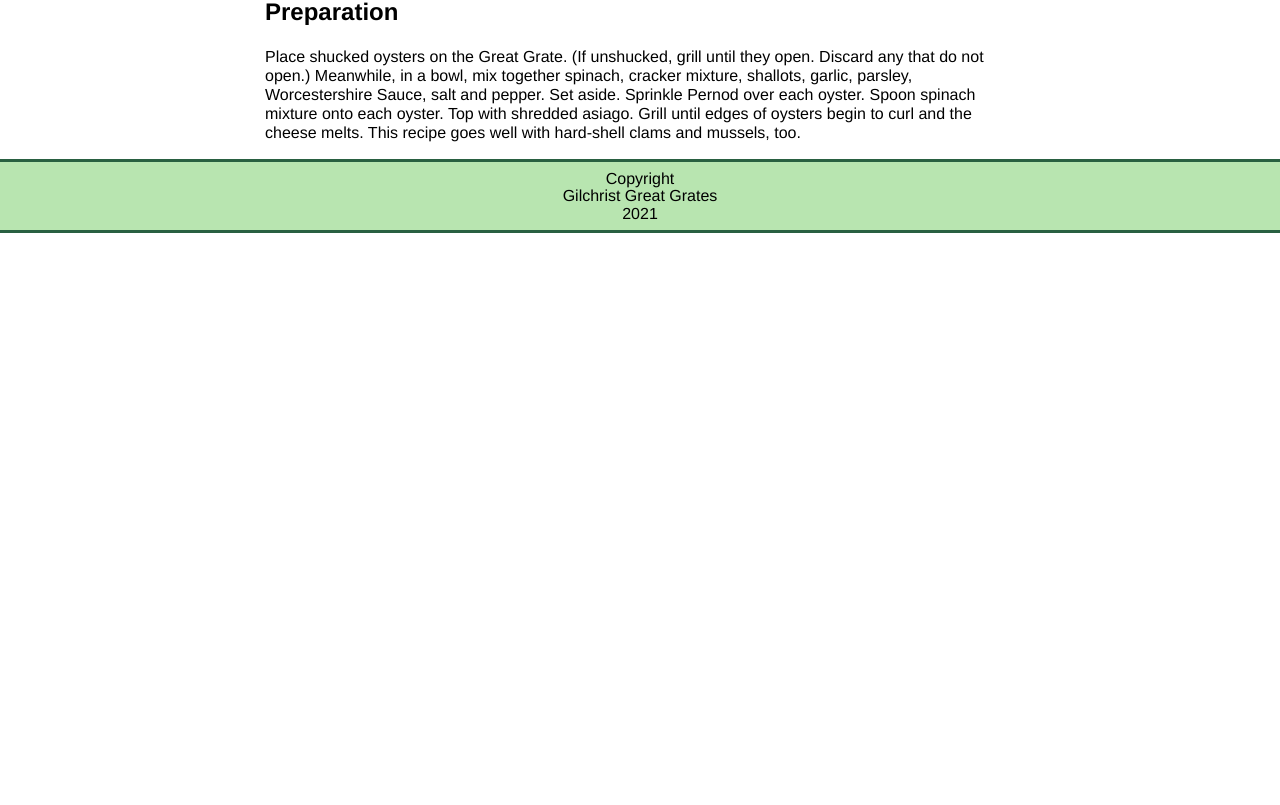
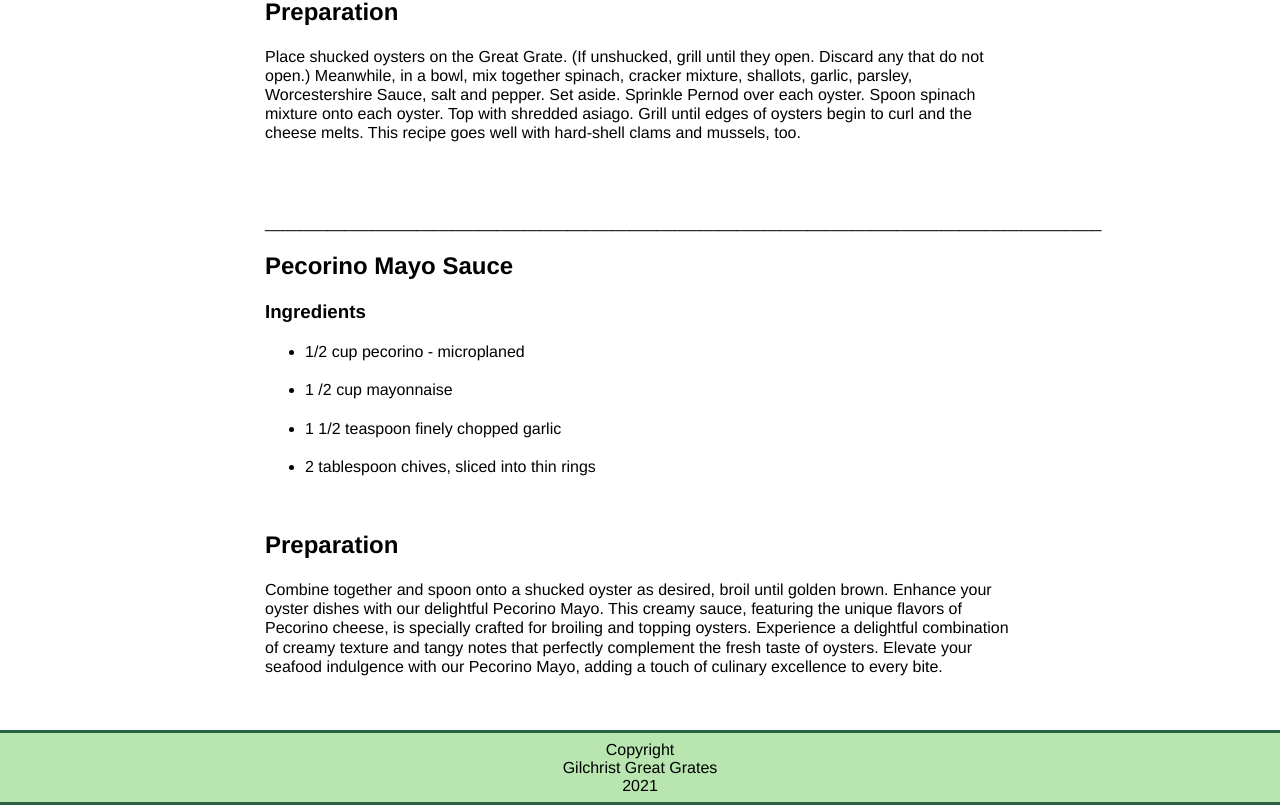
Before and after one commit to Tyler668/GreatGrate, a React (Create React App) app: page /recipes in a window 1280 px wide. Shown: the part 2067-2872 px from the top of the page. Before the commit the page ends 2300 px from the top, so only its background shows below. Built offline with nearby package versions, Linux system fonts and the light colour scheme.

Commit message:
Update recipe / tab

```diff
--- a/public/index.html
+++ b/public/index.html
@@ -2,14 +2,14 @@
 <html lang="en">
   <head>
     <meta charset="utf-8" />
-    <link rel="icon" href="%PUBLIC_URL%/favicon.ico" />
+    <link rel="icon" href="%PUBLIC_URL%/GGlogo.png" />
     <meta name="viewport" content="width=device-width, initial-scale=1" />
     <meta name="theme-color" content="#000000" />
     <meta
       name="description"
       content="Web site created using create-react-app"
     />
-    <link rel="apple-touch-icon" href="%PUBLIC_URL%/logo192.png" />
+    <link rel="apple-touch-icon" href="%PUBLIC_URL%/GGlogo.png" />
     <!--
       manifest.json provides metadata used when your web app is installed on a
       user's mobile device or desktop. See https://developers.google.com/web/fundamentals/web-app-manifest/
@@ -24,7 +24,7 @@
       work correctly both with client-side routing and a non-root public URL.
       Learn how to configure a non-root public URL by running `npm run build`.
     -->
-    <title>React App</title>
+    <title>Great Grates!</title>
   </head>
   <body>
     <noscript>You need to enable JavaScript to run this app.</noscript>
--- a/src/components/Recipes.js
+++ b/src/components/Recipes.js
@@ -33,8 +33,8 @@ const Recipes = () => {
           you’ll have a difficult time tell the freshest from the stored if you
           follow the above suggestion. Oysters will store for weeks and clams
           (hard shell) for many days because they won’t desiccate as rapidly.
-          But remember if a clam or oyster doesn’t open after cooking *throw it
-          out!!!* Hope these ideas add to your cooking pleasure and enjoyment of
+          But remember if a clam or oyster doesn’t open after cooking throw it
+          out!!! Hope these ideas add to your cooking pleasure and enjoyment of
           your Great Grate. Slurp On and thank you.
         </p>
 
@@ -133,7 +133,34 @@ const Recipes = () => {
               begin to curl and the cheese melts. This recipe goes well with
               hard-shell clams and mussels, too.
             </p>
+            <br />
+            <br />
+            <p>
+              ______________________________________________________________________________________________
+            </p>
+            <p>
+              <h2>Pecorino Mayo Sauce</h2>
+              <h3>Ingredients</h3>
+              <ul>
+                <li> 1/2 cup pecorino - microplaned </li>
+                <br />
+                <li>1 /2 cup mayonnaise </li>
+                <br />
+                <li>1 1/2 teaspoon finely chopped garlic </li>
+                <br />
+                <li>2 tablespoon chives, sliced into thin rings </li>
+
+              </ul>
+              <br />
+              <h2>Preparation</h2>
+              Combine together and spoon onto a shucked oyster as desired, broil until golden brown.
+
+              Enhance your oyster dishes with our delightful Pecorino Mayo. This creamy sauce, featuring the unique flavors of Pecorino cheese, is specially crafted for broiling and topping oysters. Experience a delightful
+              combination of creamy texture and tangy notes that perfectly complement the fresh taste of oysters. Elevate your seafood indulgence with our Pecorino Mayo, adding a touch of culinary excellence to every bite.
+            </p>
           </p>
+          <br />
+          <br />
         </div>
       </div>
     </div>
```
Also changed, not shown: public/GGlogo.png (added), public/manifest.json.
